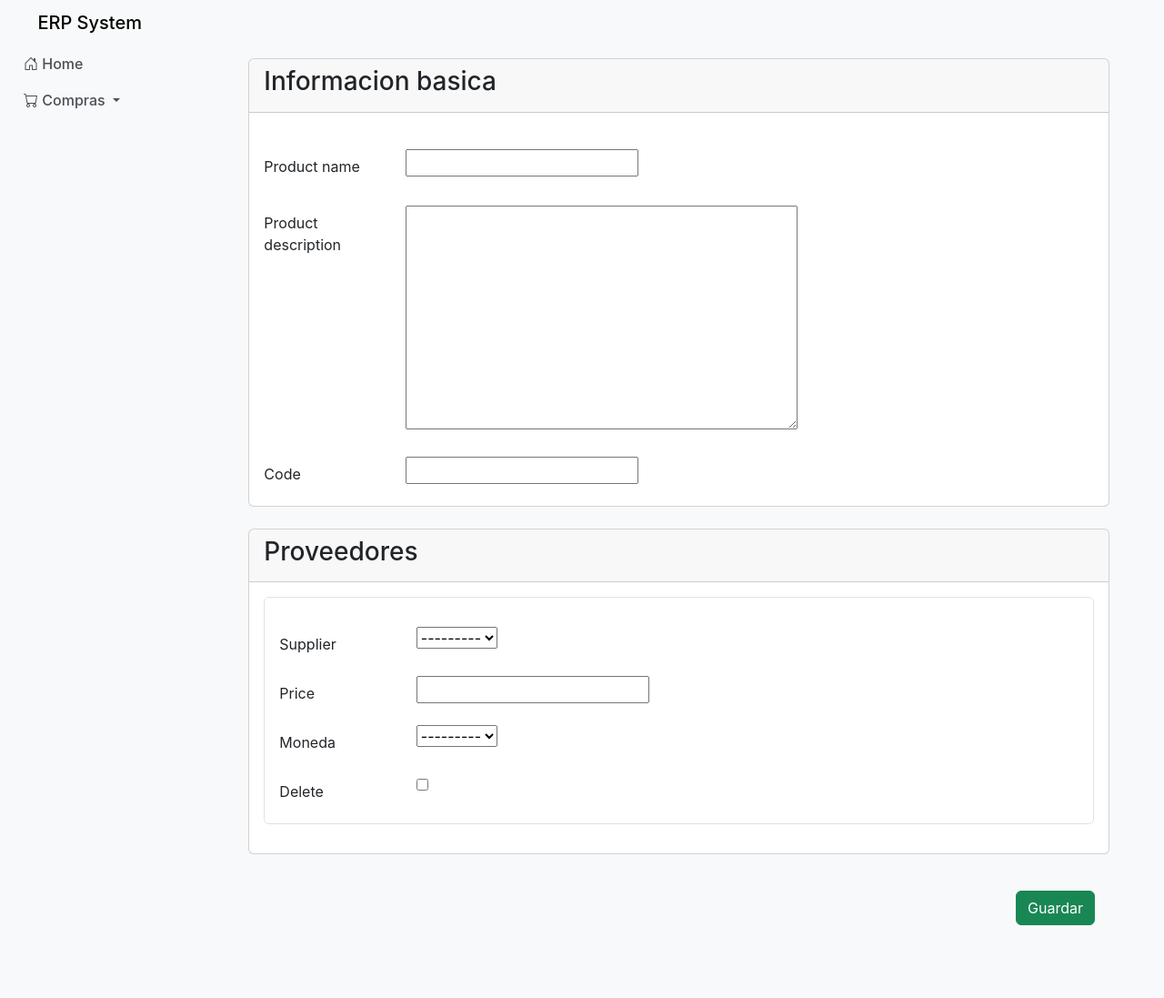
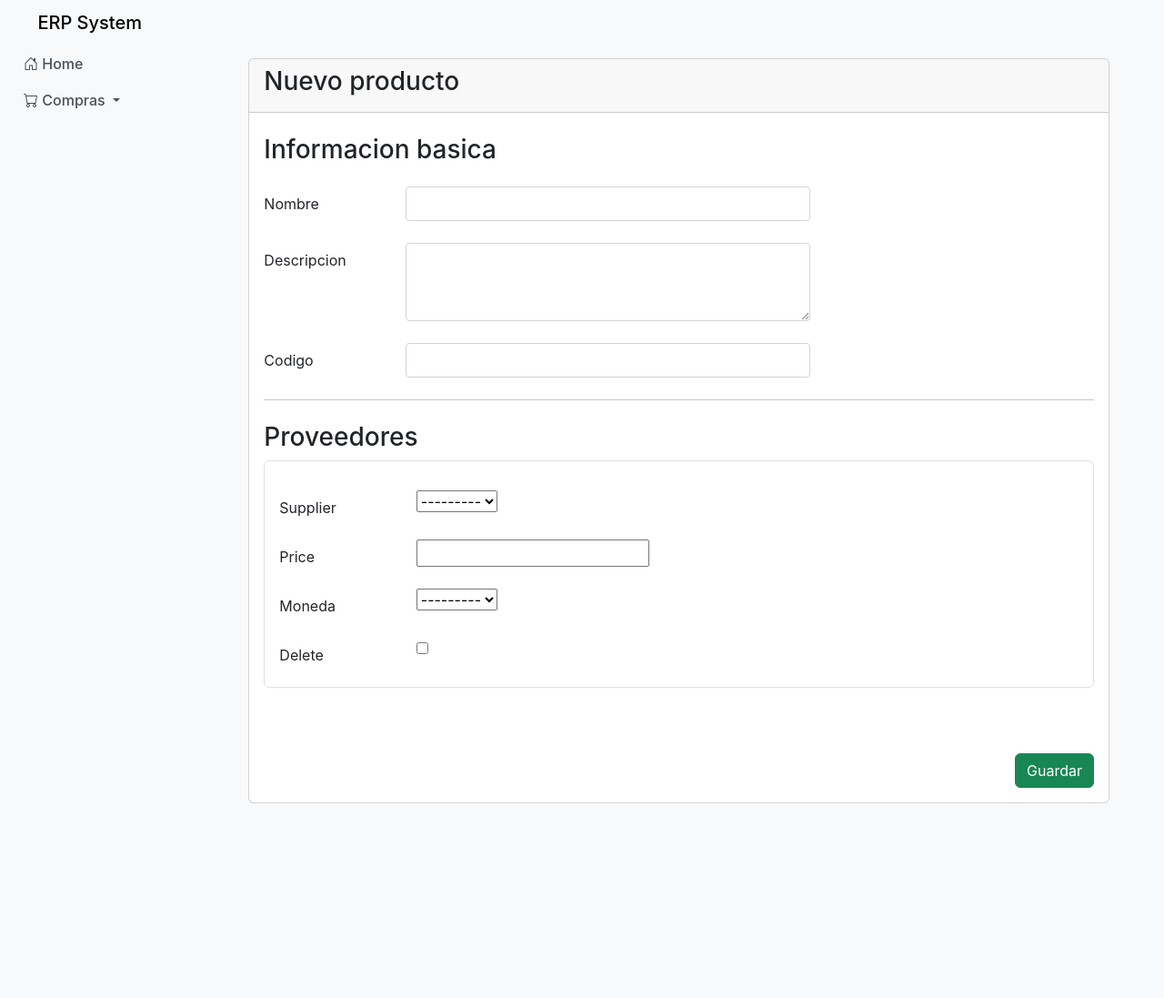
Before and after one commit to jllanosmiranda/erp, a Django app: page /procurement/products/new in a window 1280 px wide. Shown: the whole page at 91% size. After the commit the page ends 883 px from the top, so only its background shows below. Run offline with Django 5.2, Linux system fonts and the light colour scheme; data that the repository does not hold is empty.

Commit message:
update product creation form layout: reorganize template structure, add detailed headers, and improve field organization in form

```diff
--- a/ERPDjangoProject/procurement/forms.py
+++ b/ERPDjangoProject/procurement/forms.py
@@ -116,6 +116,14 @@ SupplierProductPriceSet = inlineformset_factory(Product,
 
 
 class ProductForm(ModelForm):
+    product_name = forms.CharField(max_length=200,
+                                   label="Nombre",
+                                   widget=forms.TextInput(attrs={'class': 'form-control'}))
+    product_description = forms.CharField(widget=forms.Textarea(attrs={'class': 'form-control', 'rows': 3}),
+                                          label="Descripcion")
+    code = forms.CharField(required=False,
+                           label="Codigo",
+                           widget=forms.TextInput(attrs={'class': 'form-control'}))
 
     class Meta:
         model = Product
--- a/ERPDjangoProject/procurement/templates/procurement/products/new.html
+++ b/ERPDjangoProject/procurement/templates/procurement/products/new.html
@@ -6,12 +6,13 @@
     {% csrf_token %}
     {{ form.id }}
     <div class="container-sm my-5">
-        <!-- Información básica del producto -->
+        <!-- Única tarjeta que contiene toda la información -->
         <div id="detalles" class="card mb-4 mx-auto">
             <div class="card-header">
-                <h3>Informacion basica</h3>
+                <h3>Nuevo producto</h3>
             </div>
             <div class="card-body">
+                <h3 class="mt-2">Informacion basica</h3>
                 {% for field in form %}
                     <div class="row mt-4">
                         <label for="{{ field.id_for_label }}" class="col-form-label col-xs-12 col-sm-3 col-md-3 col-lg-2 col-xl-2 col-xxl-2">
@@ -27,15 +28,10 @@
                         </div>
                     </div>
                 {% endfor %}
-            </div>
-        </div>
 
-        <!-- Proveedores (formset) -->
-        <div id="proveedores" class="card mb-4 mx-auto">
-            <div class="card-header">
-                <h3>Proveedores</h3>
-            </div>
-            <div class="card-body">
+                <hr class="my-4"/>
+                <h3 class="mt-2">Proveedores</h3>
+
                 {{ suppliers_formset.management_form }}
                 {% if suppliers_formset.non_form_errors %}
                     <div class="messages mb-3">
@@ -69,10 +65,9 @@
                     </div>
                 {% endfor %}
             </div>
-        </div>
-
-        <div class="mt-4 text-end p-3">
-            <button type="submit" class="btn btn-success">Guardar</button>
+            <div class="mt-4 text-end p-3">
+                <button type="submit" class="btn btn-success">Guardar</button>
+            </div>
         </div>
     </div>
 </form>
```
